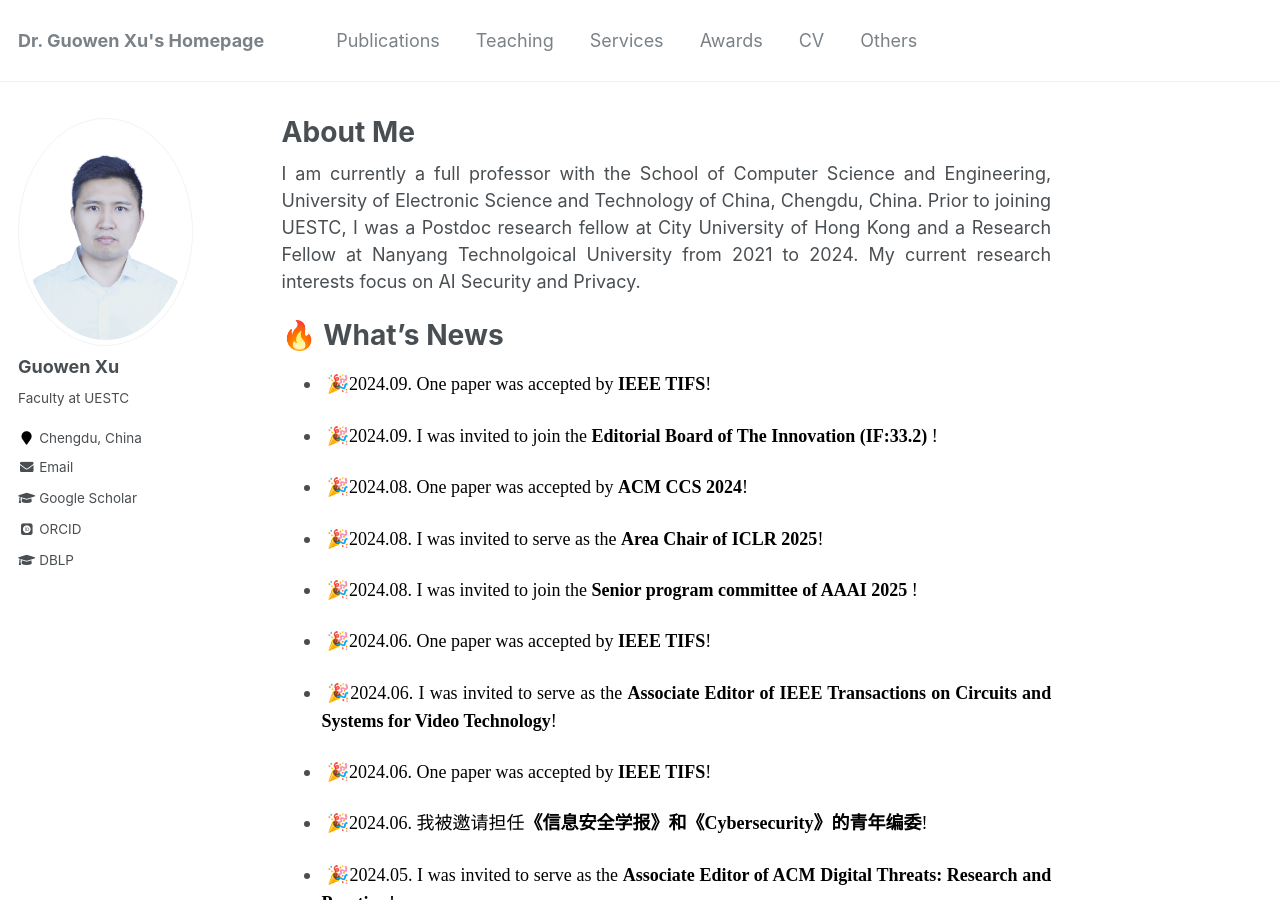
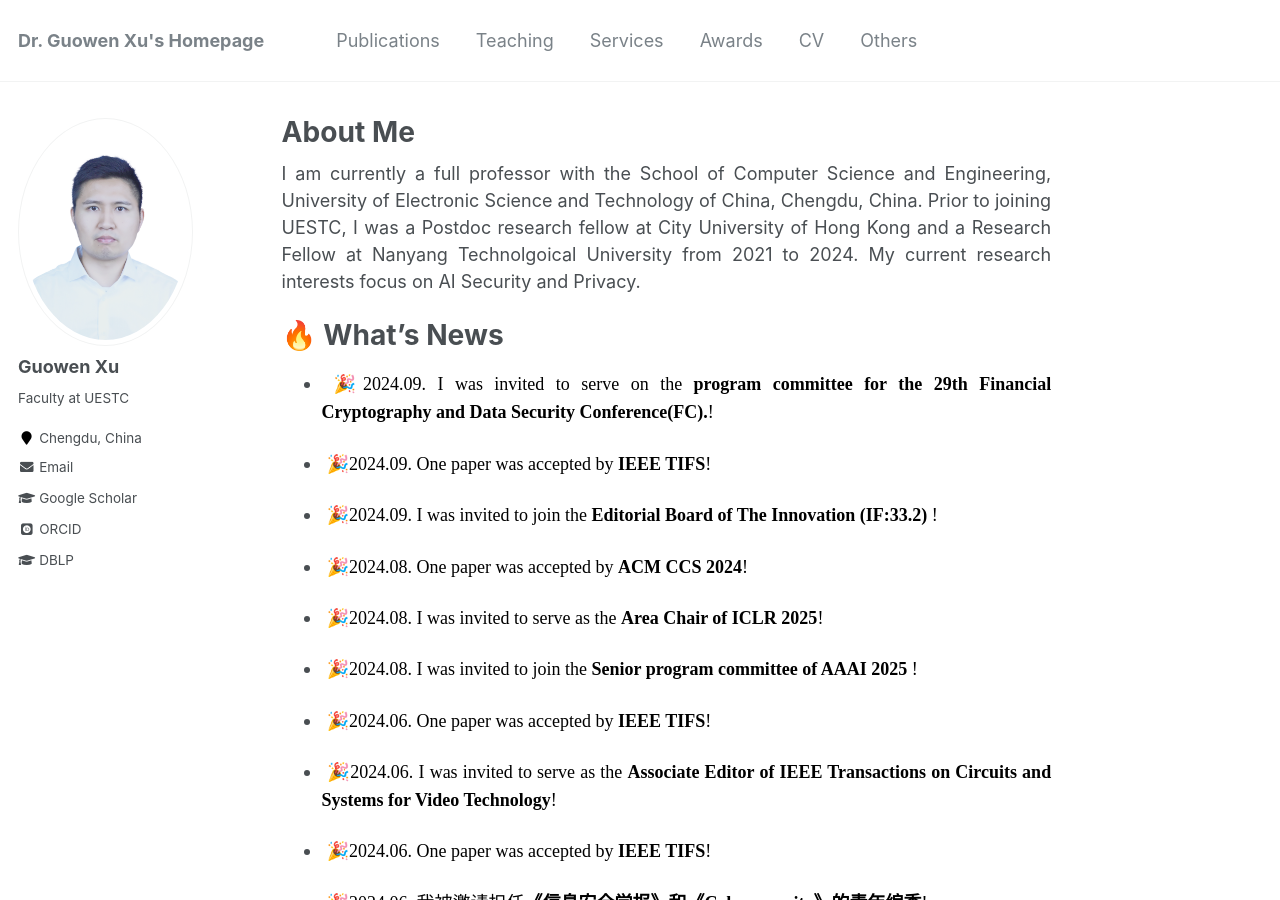
Before and after one commit to Guowen-xu/guowen-xu.github.io, a Jekyll site: the page built from _pages/about.md, in a window 1280 px wide and 900 px high. Built offline with Jekyll 4.4.1, drawn with Linux system fonts in a browser that asks for light colours; some web fonts are replaced.

Commit message:
Update about.md

```diff
--- a/_pages/about.md
+++ b/_pages/about.md
@@ -18,6 +18,7 @@ redirect_from:
 
   🔥 What's News
 ======
+- <p align="justify">&nbsp;🎉<font face="Times New Roman" color=black size=4>2024.09. I was invited to serve on the  <b>program committee for the 29th Financial Cryptography and Data Security Conference(FC).</b>!</font></p>
 - <p align="justify">&nbsp;🎉<font face="Times New Roman" color=black size=4>2024.09. One paper was accepted by <b>IEEE TIFS</b>!</font></p>
 -  <p align="justify">&nbsp;🎉<font face="Times New Roman" color=black size=4>2024.09.  I was invited to join the <b>Editorial Board of The Innovation (IF:33.2) </b>!</font></p>
 -  <p align="justify">&nbsp;🎉<font face="Times New Roman" color=black size=4>2024.08. One paper was accepted by <b>ACM CCS 2024</b>!</font></p>
```
